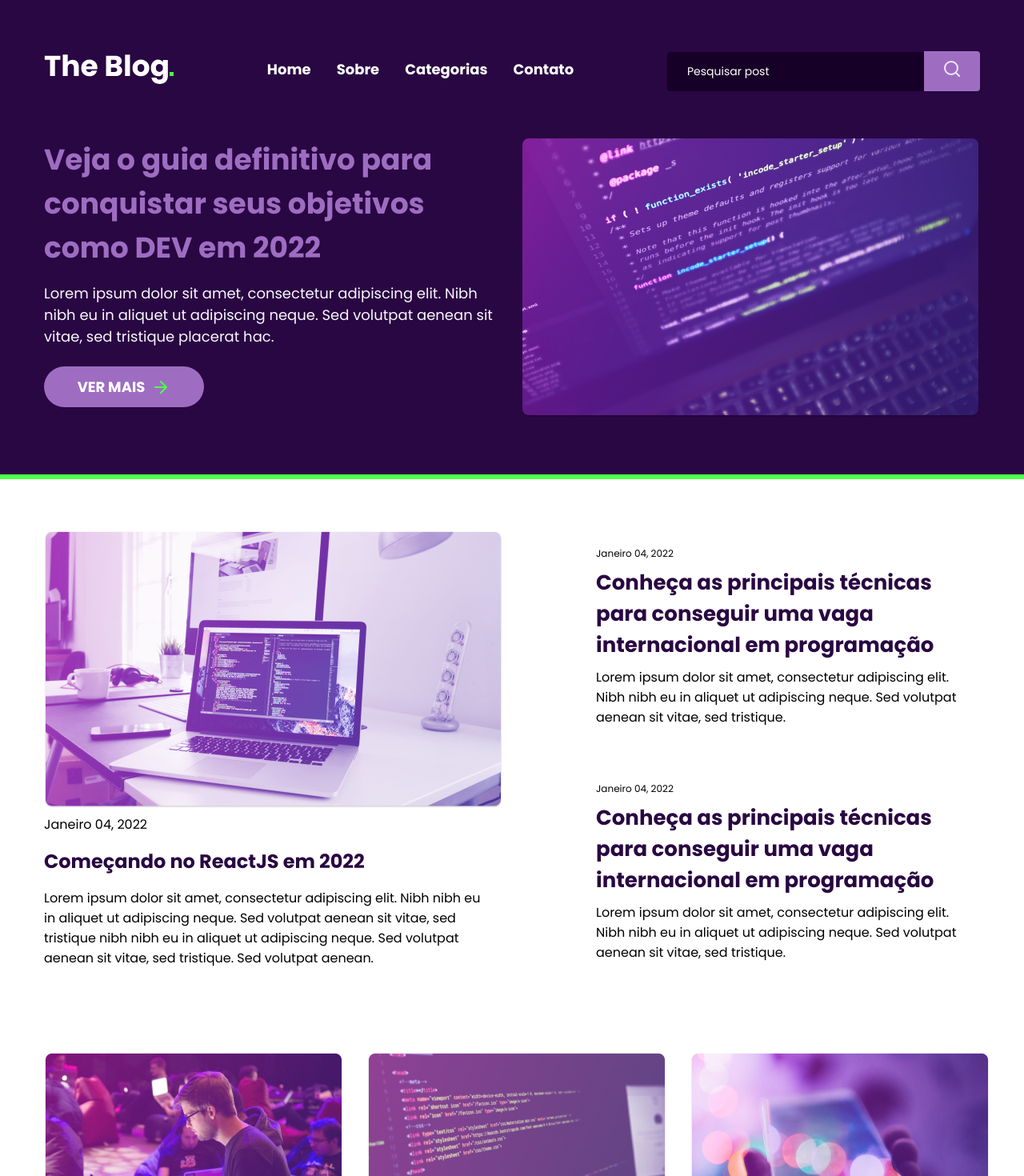
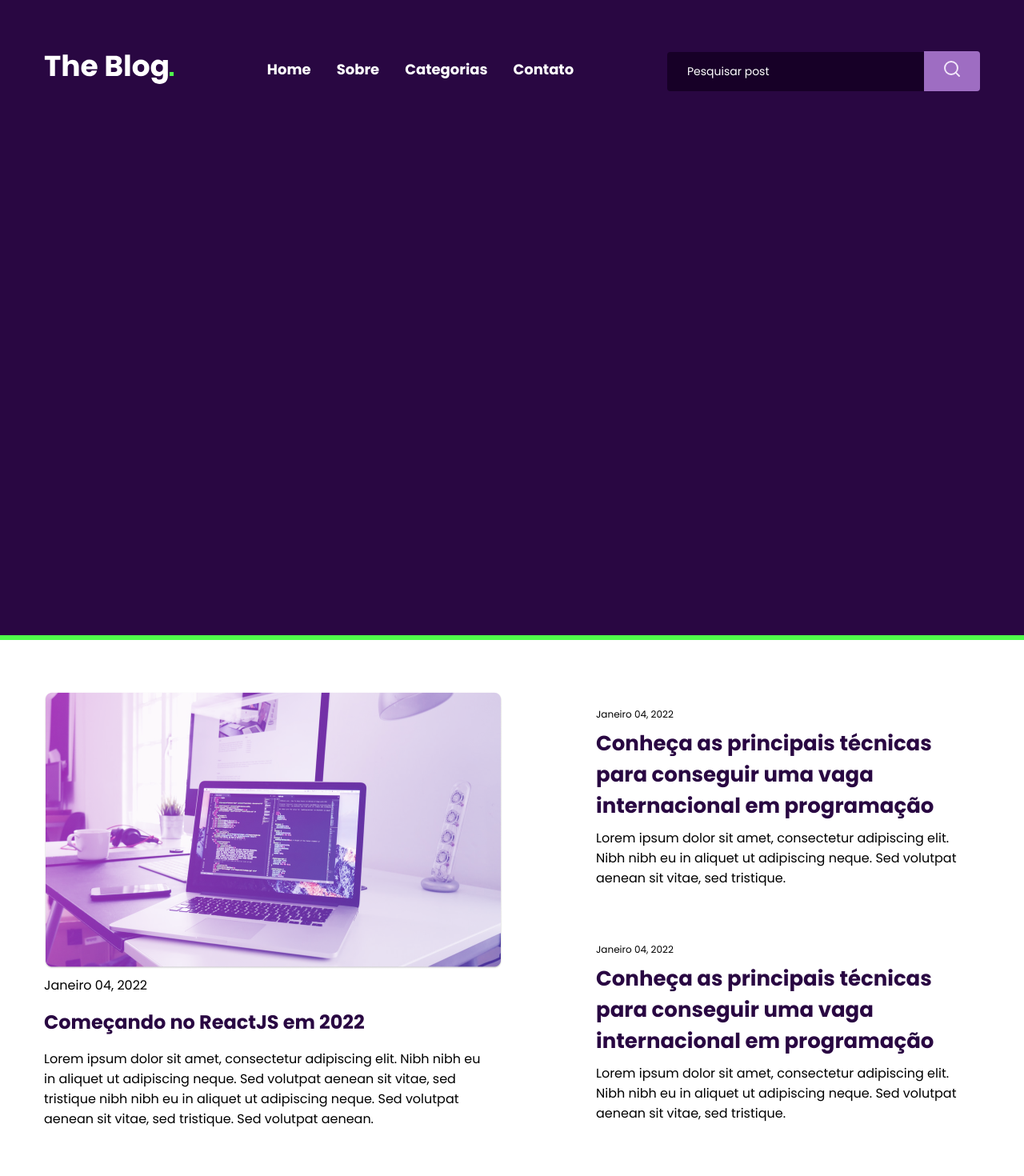
Before and after one commit to ronaldprofile/rocketblog, a React (Vite) app: page / in a window 1280 px wide. Shown: the top 1470 px of the page at 80% size. Built offline with nearby package versions, Linux system fonts and the light colour scheme.

Commit message:
added animations using framer motion

```diff
--- a/src/pages/Home/index.tsx
+++ b/src/pages/Home/index.tsx
@@ -1,3 +1,5 @@
+import { motion } from "framer-motion";
+import { useAnimate } from "../../hooks/useAnimate";
 import { Text } from "../../components/Text";
 import { Header } from "../../components/Header";
 import { Article } from "../../components/Article";
@@ -7,13 +9,20 @@ import * as I from "../../images";
 import * as H from "./styles";
 
 export function Home() {
+  const { ref, inView, animation: variants } = useAnimate();
+
   return (
     <H.Container>
       <H.Background>
         <H.Wrapper>
           <Header />
 
-          <H.Emphasis>
+          <H.Emphasis ref={ref}>
+            <motion.div
+              animate={inView ? "hidden" : "show"}
+              variants={variants}
+              custom={0}
+            >
               <div className="content">
                 <Text tag="h1">
                   Veja o guia definitivo para conquistar seus objetivos como DEV
@@ -22,8 +31,8 @@ export function Home() {
 
                 <Text tag="p">
                   Lorem ipsum dolor sit amet, consectetur adipiscing elit. Nibh
-                nibh eu in aliquet ut adipiscing neque. Sed volutpat aenean sit
-                vitae, sed tristique placerat hac.
+                  nibh eu in aliquet ut adipiscing neque. Sed volutpat aenean
+                  sit vitae, sed tristique placerat hac.
                 </Text>
 
                 <a href="#" className="see-more" title="Ver mais">
@@ -31,17 +40,29 @@ export function Home() {
                   <img src={I.arrowRightIcon} alt="arrow right icon" />
                 </a>
               </div>
+            </motion.div>
 
+            <motion.div
+              animate={inView ? "hidden" : "show"}
+              variants={variants}
+              custom={1}
+            >
               <div className="image-post">
                 <img src={I.featuredImage} alt="featured Image" />
               </div>
+            </motion.div>
           </H.Emphasis>
         </H.Wrapper>
       </H.Background>
 
       <H.Main>
-        <div>
+        <div ref={ref}>
           <div className="wrapper">
+            <motion.div
+              animate={inView ? "show" : "hidden"}
+              variants={variants}
+              custom={1}
+            >
               <section>
                 <figure>
                   <img src={I.post1} alt="post 1" />
@@ -54,14 +75,20 @@ export function Home() {
 
                 <Text tag="p">
                   Lorem ipsum dolor sit amet, consectetur adipiscing elit. Nibh
-                nibh eu in aliquet ut adipiscing neque. Sed volutpat aenean sit
-                vitae, sed tristique nibh nibh eu in aliquet ut adipiscing
+                  nibh eu in aliquet ut adipiscing neque. Sed volutpat aenean
+                  sit vitae, sed tristique nibh nibh eu in aliquet ut adipiscing
                   neque. Sed volutpat aenean sit vitae, sed tristique. Sed
                   volutpat aenean.
                 </Text>
               </section>
+            </motion.div>
 
             <aside>
+              <motion.div
+                animate={inView ? "show" : "hidden"}
+                variants={variants}
+                custom={1.5}
+              >
                 <Article
                   date="Janeiro 04, 2022"
                   title="Conheça as principais técnicas para conseguir uma vaga
@@ -70,6 +97,13 @@ export function Home() {
                     nibh eu in aliquet ut adipiscing neque. Sed volutpat aenean
                     sit vitae, sed tristique."
                 />
+              </motion.div>
+
+              <motion.div
+                animate={inView ? "show" : "hidden"}
+                variants={variants}
+                custom={2}
+              >
                 <Article
                   date="Janeiro 04, 2022"
                   title="Conheça as principais técnicas para conseguir uma vaga
@@ -78,6 +112,7 @@ export function Home() {
                     nibh eu in aliquet ut adipiscing neque. Sed volutpat aenean
                     sit vitae, sed tristique."
                 />
+              </motion.div>
             </aside>
           </div>
         </div>
--- a/src/pages/Home/styles.ts
+++ b/src/pages/Home/styles.ts
@@ -6,6 +6,7 @@ export const Container = styled("div", {
 
 export const Background = styled("div", {
   width: "100%",
+  height: "100%",
   background: "$purpleBg",
   borderBottom: "6px solid $green"
 });
@@ -23,8 +24,9 @@ export const Wrapper = styled("div", {
 });
 
 export const Emphasis = styled("section", {
-  margin: "64px 0 64px",
+  height: "100%",
   display: "flex",
+  alignItems: "center",
   gap: 30,
 
   "& .content": {
@@ -66,7 +68,10 @@ export const Emphasis = styled("section", {
 
   // 768px
   "@breakpoint4": {
+    margin: "64px 0 64px",
+
     flexDirection: "column",
+    alignItems: "flex-start",
 
     "& .content": {
       order: 2,
```
Lines whose indentation alone changed are shown as unchanged.
